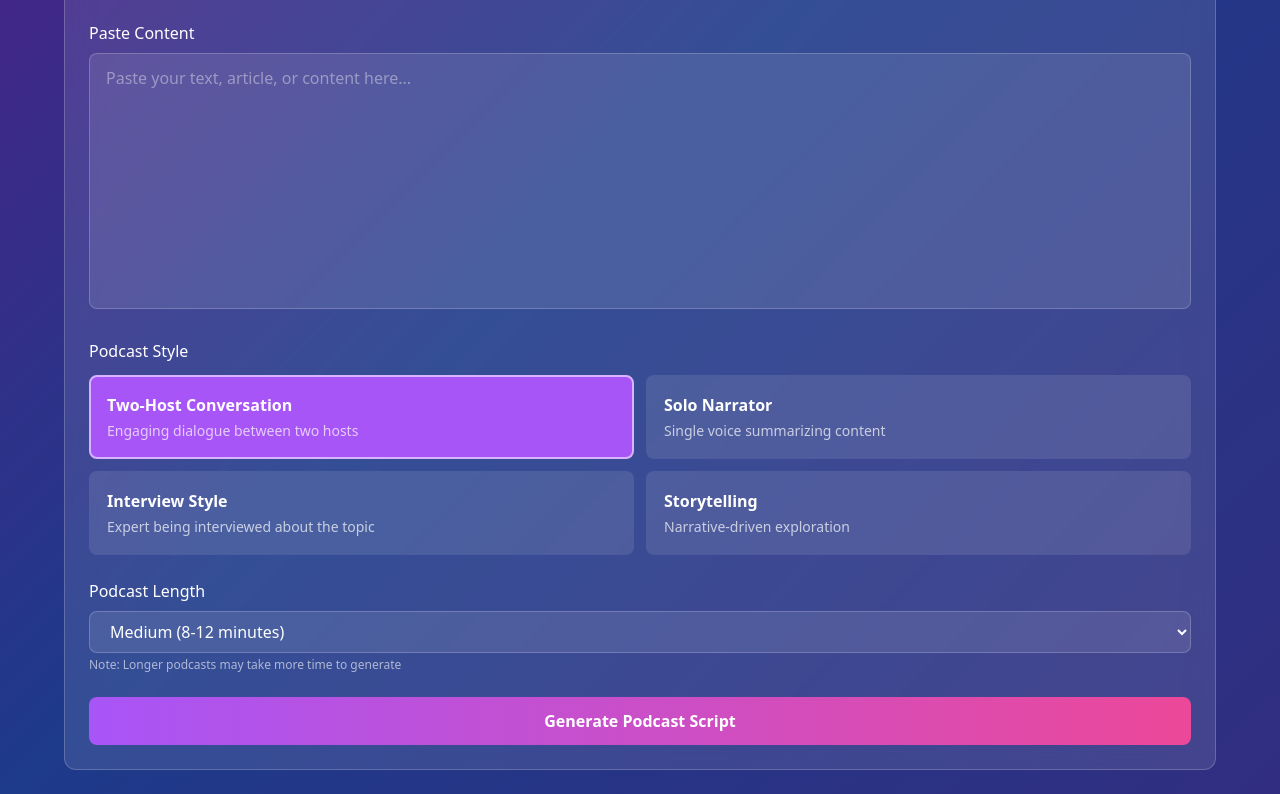
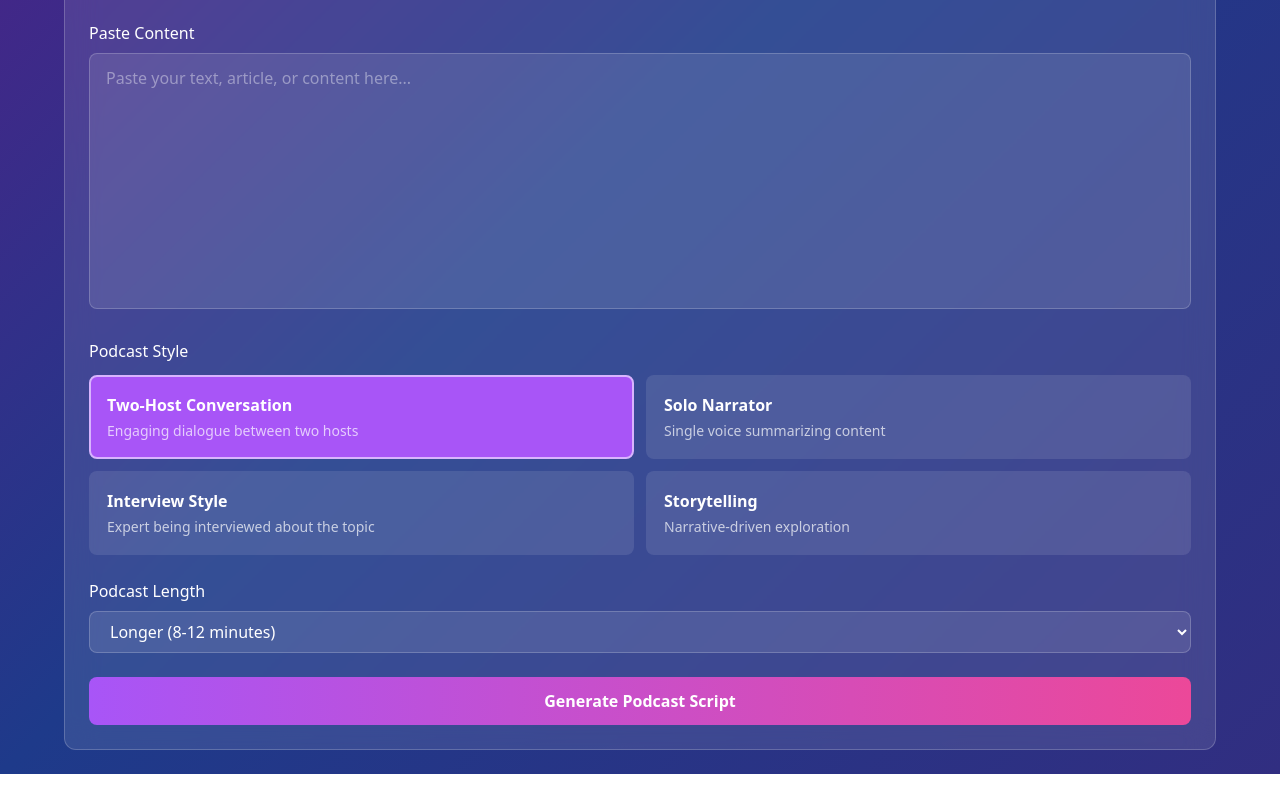
Before and after one commit to elemenohpee1337/podcast_generator, a website: page index.html in a window 1280 px wide. Shown: the part 486-1280 px from the top of the page. Drawn offline with nearby package versions, Linux system fonts and the light colour scheme.

Commit message:
Update index.html

```diff
--- a/index.html
+++ b/index.html
@@ -168,10 +168,8 @@
                             <label class="block text-white mb-2 font-medium">Podcast Length</label>
                             <select id="podcastLength" class="w-full px-4 py-2 bg-white/10 border border-white/20 rounded-lg text-white focus:outline-none focus:border-purple-400">
                                 <option value="short">Short (3-5 minutes)</option>
-                                <option value="medium" selected>Medium (8-12 minutes)</option>
-                                <option value="long">Long (12-15 minutes)</option>
+                                <option value="medium" selected>Longer (8-12 minutes)</option>
                             </select>
-                            <p class="text-white/60 text-xs mt-1">Note: Longer podcasts may take more time to generate</p>
                         </div>
 
                         <button onclick="generateScript()" id="generateBtn"
@@ -375,7 +373,6 @@ You can use Host 1, Host 2, Narrator, Interviewer, or Expert as speaker labels."
                 const lengthInstructions = {
                     short: 'about 3-5 minutes when read aloud',
                     medium: 'about 8-12 minutes when read aloud. Include detailed discussion and examples',
-                    long: 'about 12-15 minutes when read aloud. Include comprehensive coverage with detailed explanations',
                 };
 
                 const podcastLength = document.getElementById('podcastLength').value;
```
